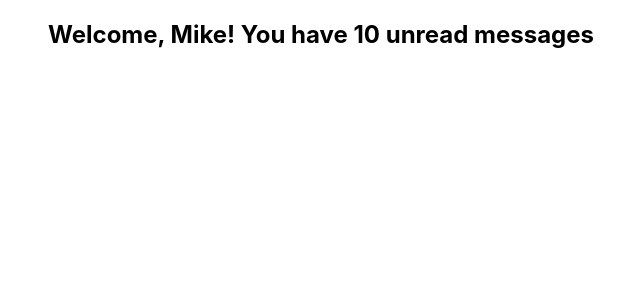
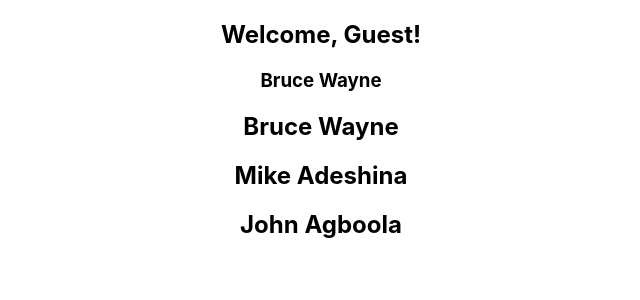
Before and after one commit to michado2019/typescript-demo-1, a React (Create React App) app: page / in a window 1280 px wide. Shown: the top 300 px of the page, without its empty margins (319-959 px from the left). Built offline with nearby package versions, Linux system fonts and the light colour scheme.

Commit message:
basic props

```diff
--- a/src/App.tsx
+++ b/src/App.tsx
@@ -1,11 +1,33 @@
-import React from 'react';
 import './App.css';
 import Greet from './components/Greet';
+import Person from './components/Person';
+import PersonList from './components/PersonList';
 
 function App() {
+  const name = {
+    firstName: 'Bruce',
+    lastName: 'Wayne'
+  }
+
+  const names = [
+    {
+      firstName: 'Bruce',
+      lastName: 'Wayne'
+    },
+    {
+      firstName: 'Mike',
+      lastName: 'Adeshina'
+    },
+    {
+      firstName: 'John',
+      lastName: 'Agboola'
+    }
+  ]
   return (
     <div className="App">
-      <Greet name="Mike" />
+      <Greet name="Mike" messageCount={100} isLoggedIn={false} />
+      <Person name={name}/>
+      <PersonList names={names}/>
     </div>
   );
 }
--- a/src/components/Greet.tsx
+++ b/src/components/Greet.tsx
@@ -1,11 +1,15 @@
 
 type GreetProps = {
-    name: string
+    name: string,
+    messageCount: number,
+    isLoggedIn: boolean
 }
 const Greet = (props: GreetProps) => {
   return (
     <div>
-        <h2>Welcome, {props.name}! You have 10 unread messages</h2>
+        {
+            props.isLoggedIn ? <h2>Welcome, {props.name}! You have {props.messageCount} unread messages</h2> : <h2>Welcome, Guest!</h2>
+        }
     </div>
   )
 }
--- /dev/null
+++ b/src/components/Person.tsx
@@ -0,0 +1,12 @@
+type NamePros = {
+  name: {
+    firstName: string;
+    lastName: string;
+  };
+};
+const Person = ( props: NamePros ) => {
+  return <div>
+    <h3>{props.name.firstName} {props.name.lastName}</h3>
+  </div>;
+};
+export default Person;
--- /dev/null
+++ b/src/components/PersonList.tsx
@@ -0,0 +1,22 @@
+
+type PersonListProps = {
+    names: {
+        firstName: string;
+        lastName: string;
+    }[]
+}
+const PersonList = (props: PersonListProps) => {
+  return (
+    <div>
+        {
+            props.names.map((name) => {
+                return(
+                    <h2 key={name.firstName}>{name.firstName} {name.lastName}</h2>
+                )
+            } )
+        }
+    </div>
+  )
+}
+
+export default PersonList
```
